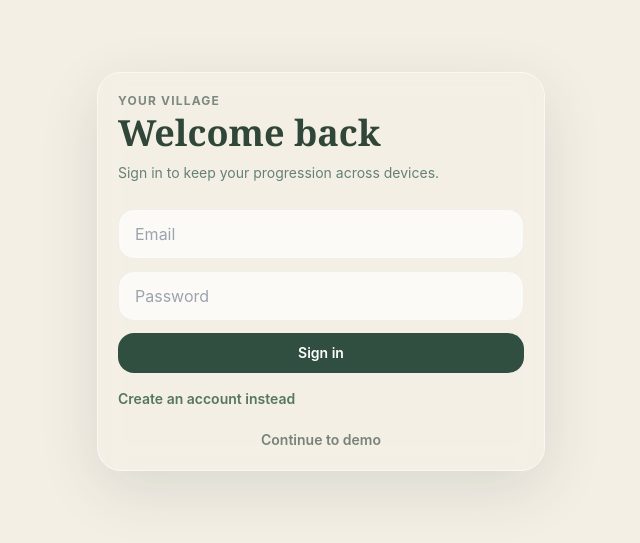
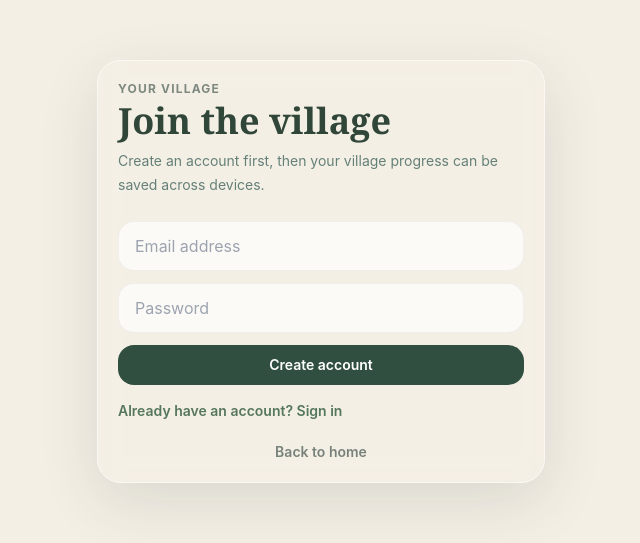
Before and after one commit to Tareq-Khalil/four-seasons-village, a React (Vite) app: page /login in a window 1280 px wide. Shown: the part 129-672 px from the top of the page, without its empty margins (319-959 px from the left). Built offline with nearby package versions, Linux system fonts and the light colour scheme; no server answers.

Commit message:
Update LoginPage.tsx

```diff
--- a/src/pages/LoginPage.tsx
+++ b/src/pages/LoginPage.tsx
@@ -1,18 +1,21 @@
 import { useState } from "react";
-import { Link, useNavigate } from "react-router-dom";
+import { Link, useLocation, useNavigate } from "react-router-dom";
 import { supabase, isSupabaseConfigured } from "../lib/supabase";
 import { Button } from "../components/common/Button";
 import { Panel } from "../components/common/Panel";
 export function LoginPage() {
     const [email, setEmail] = useState("");
     const [password, setPassword] = useState("");
-    const [mode, setMode] = useState<"login" | "signup">("login");
+    const [mode, setMode] = useState<"login" | "signup">("signup");
     const [message, setMessage] = useState("");
     const navigate = useNavigate();
-    async function submit(event: React.SubmitEvent) {
+    const location = useLocation();
+    const destination = (location.state as { from?: string } | null)?.from ?? "/village";
+    async function submit(event: React.FormEvent<HTMLFormElement>) {
         event.preventDefault();
+        setMessage("");
         if (!supabase) {
-            setMessage("Supabase is not configured. You can continue using local demo mode.");
+            setMessage("Account sign-in is unavailable because Supabase is not configured.");
             return;
         }
         const result = mode === "login"
@@ -22,8 +25,12 @@ export function LoginPage() {
             setMessage(result.error.message);
             return;
         }
-        setMessage(mode === "signup" ? "Account created. Check your email if confirmation is enabled." : "Welcome back.");
-        navigate("/village");
+        if (mode === "signup" && !result.data.session) {
+            setMessage("Account created. Check your email to confirm your account, then sign in.");
+            setMode("login");
+            return;
+        }
+        navigate(destination, { replace: true });
     }
     return (
         <main className="flex min-h-screen items-center justify-center bg-[#f4efe5] p-5">
@@ -34,8 +41,8 @@ export function LoginPage() {
                 </h1>
                 <p className="mt-2 text-sm leading-6 text-[#648078]">
                     {isSupabaseConfigured
-                        ? "Sign in to keep your progression across devices."
-                        : "Supabase is optional during local development."}
+                        ? "Create an account first, then your village progress can be saved across devices."
+                        : "Connect Supabase to enable accounts and village access."}
                 </p>
                 <form onSubmit={submit} className="mt-6 space-y-3">
                     <input
@@ -43,15 +50,18 @@ export function LoginPage() {
                         type="email"
                         value={email}
                         onChange={(e) => setEmail(e.target.value)}
-                        placeholder="Email"
+                        placeholder="Email address"
+                        autoComplete="email"
                         className="w-full rounded-2xl border border-black/5 bg-white/70 px-4 py-3 outline-none focus:ring-2 focus:ring-[#91ad94]"
                     />
                     <input
                         required
+                        minLength={6}
                         type="password"
                         value={password}
                         onChange={(e) => setPassword(e.target.value)}
                         placeholder="Password"
+                        autoComplete={mode === "login" ? "current-password" : "new-password"}
                         className="w-full rounded-2xl border border-black/5 bg-white/70 px-4 py-3 outline-none focus:ring-2 focus:ring-[#91ad94]"
                     />
                     <Button type="submit" className="w-full">
@@ -60,13 +70,16 @@ export function LoginPage() {
                 </form>
                 {message && <p className="mt-4 rounded-2xl bg-[#edf0e9] p-3 text-sm text-[#526259]">{message}</p>}
                 <button
-                    onClick={() => setMode(mode === "login" ? "signup" : "login")}
-                    className="mt-4 text-sm font-semibold text-[#55775c]"
+                   onClick={() => {
+                    setMessage("");
+                    setMode(mode === "login" ? "signup" : "login");
+                   }}
+                   className="mt-4 text-sm font-semibold text-[#55775c]"
                 >
-                    {mode === "login" ? "Create an account instead" : "I already have an account"}
+                    {mode === "login" ? "New here? Create an account" : "Already have an account? Sign in"}
                 </button>
-                <Link to="/village" className="mt-5 block text-center text-sm font-semibold text-[#77827b]">
-                    Continue to demo
+                <Link to="/" className="mt-5 block text-center text-sm font-semibold text-[#77827b]">
+                    Back to home
                 </Link>
             </Panel>
         </main>
```
